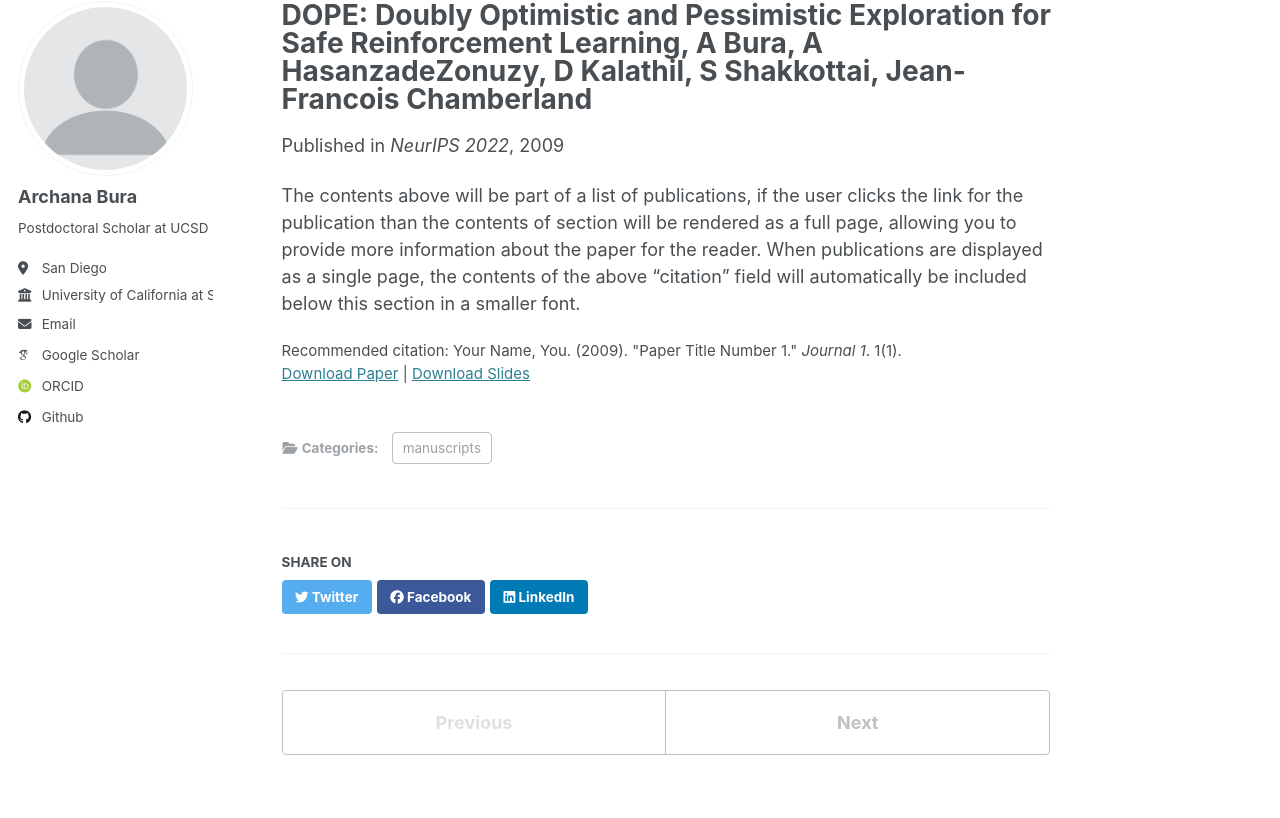
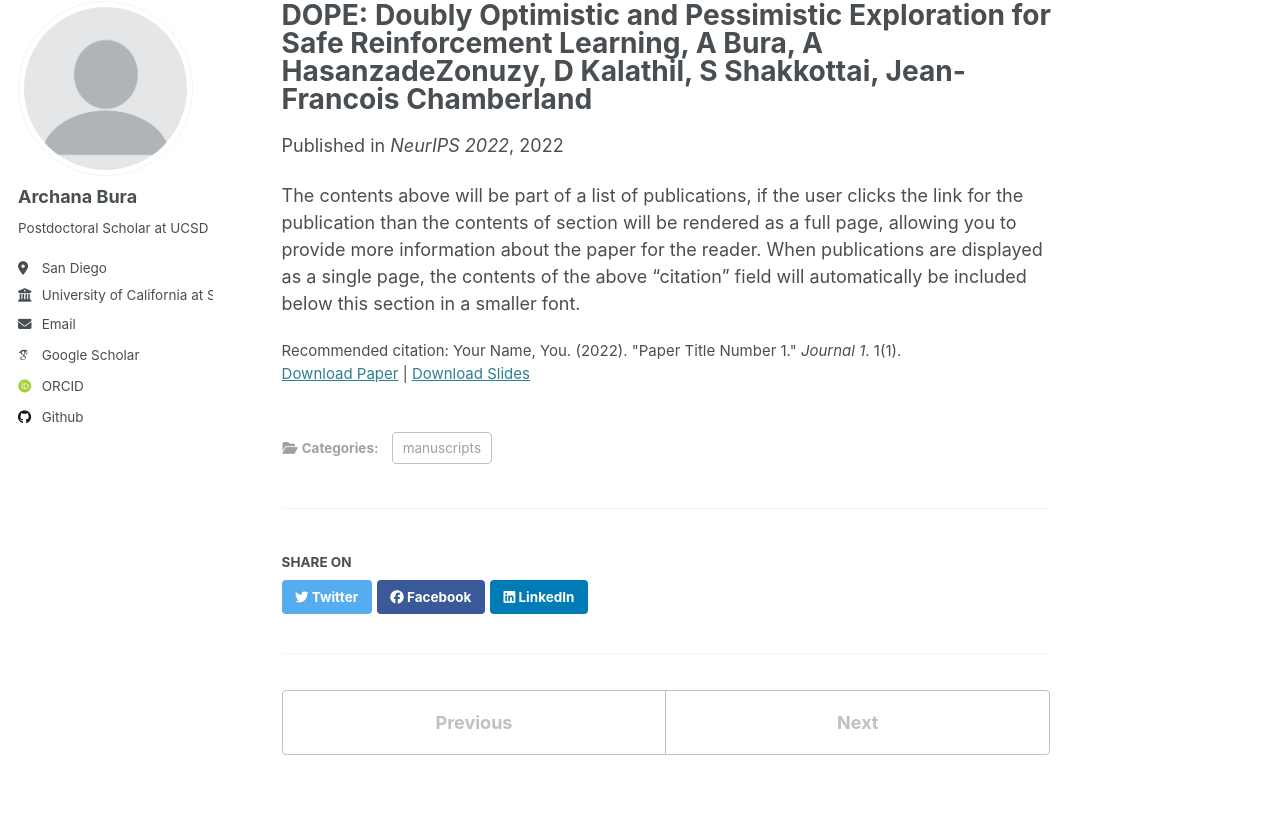
Before and after one commit to archanabura/archanabura.github.io, a Jekyll site: the page built from _publications/2009-10-01-paper-title-number-1.md, in a window 1280 px wide and 1215 px high. Shown: the part 105-923 px from the top of the window. Built offline with Jekyll 4.4.1, drawn with Linux system fonts in a browser that asks for light colours; some web fonts are replaced.

Commit message:
Update 2009-10-01-paper-title-number-1.md

```diff
--- a/_publications/2009-10-01-paper-title-number-1.md
+++ b/_publications/2009-10-01-paper-title-number-1.md
@@ -2,13 +2,13 @@
 title: "DOPE: Doubly Optimistic and Pessimistic Exploration for Safe Reinforcement Learning, A Bura, A HasanzadeZonuzy, D Kalathil, S Shakkottai, Jean-Francois Chamberland"
 collection: publications
 category: manuscripts
-permalink: /publication/2009-10-01-paper-title-number-1
+permalink: /publication/2022-12-01-paper-title-number-1
 #excerpt: 'This paper is about the number 1. The number 2 is left for future work.'
-date: 2009-10-01
+date: 2022-12-01
 venue: NeurIPS 2022
 slidesurl: 'http://academicpages.github.io/files/slides1.pdf'
 paperurl: 'http://academicpages.github.io/files/paper1.pdf'
-citation: 'Your Name, You. (2009). &quot;Paper Title Number 1.&quot; <i>Journal 1</i>. 1(1).'
+citation: 'Your Name, You. (2022). &quot;Paper Title Number 1.&quot; <i>Journal 1</i>. 1(1).'
 ---
 
 The contents above will be part of a list of publications, if the user clicks the link for the publication than the contents of section will be rendered as a full page, allowing you to provide more information about the paper for the reader. When publications are displayed as a single page, the contents of the above "citation" field will automatically be included below this section in a smaller font.
```
